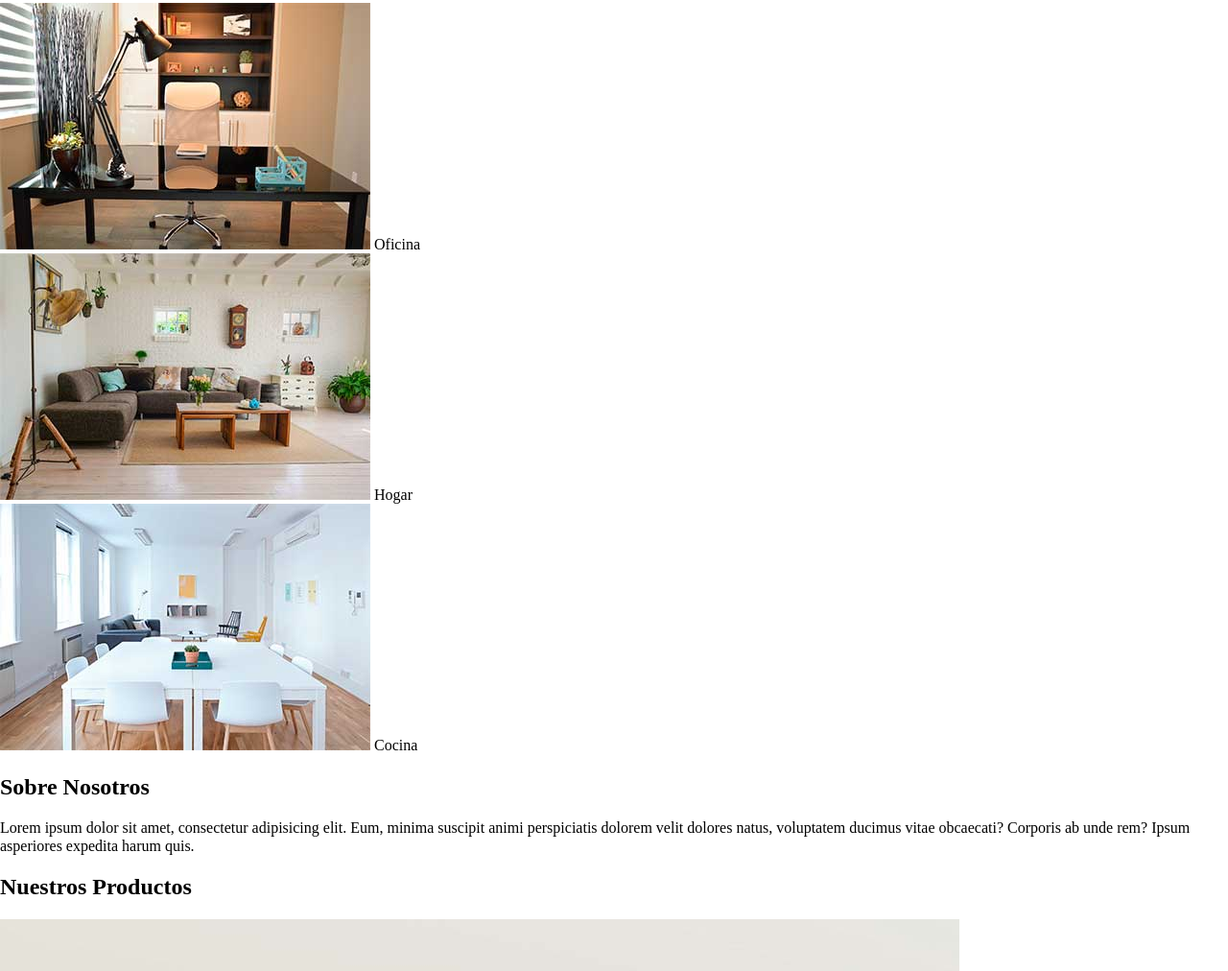
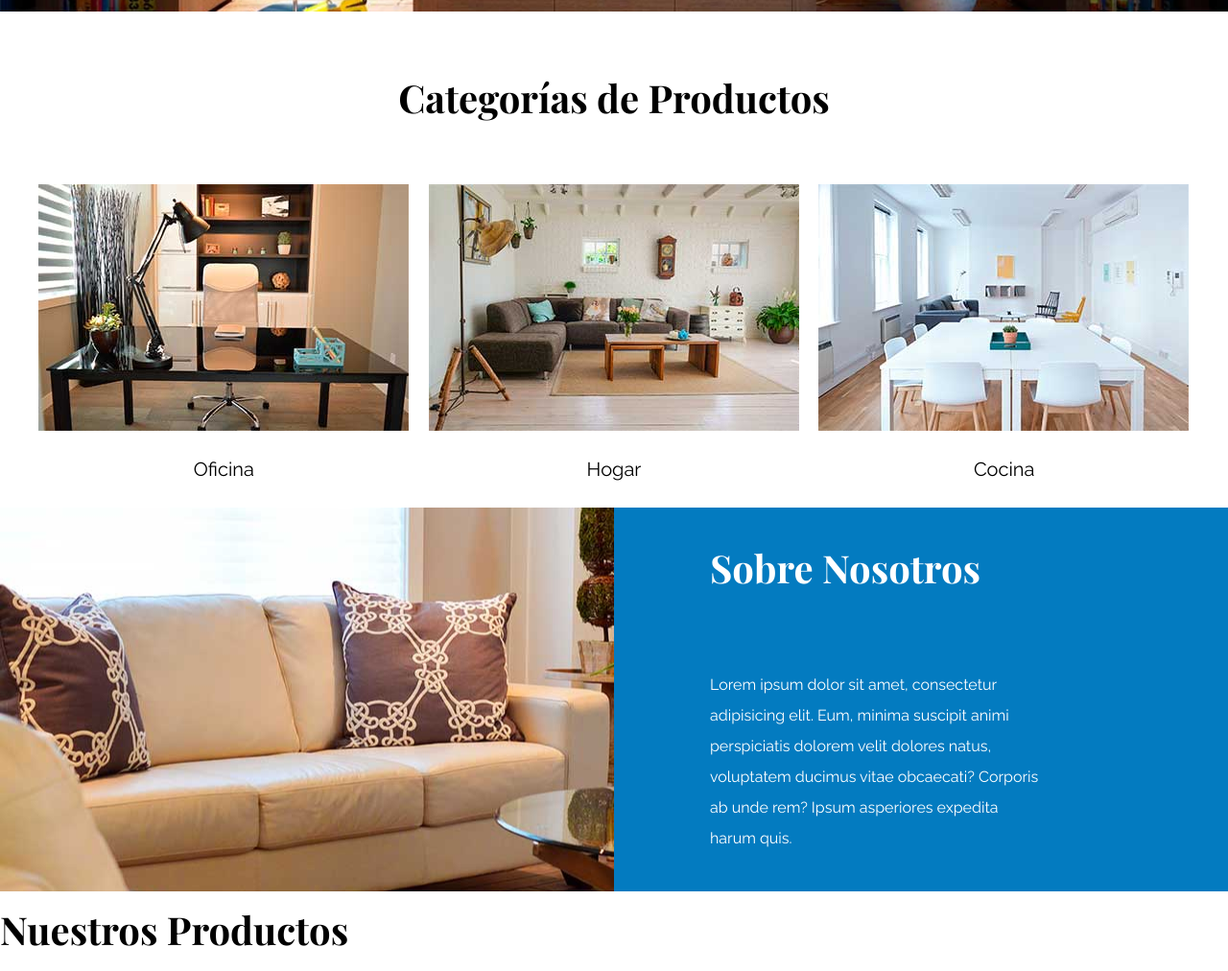
Before and after one commit to Vayron252/Proyecto_Ecommerce_Practica, a plain HTML site: page index.html in a window 1280 px wide. Shown: the part 811-1823 px from the top of the page at 96% size. Drawn offline with nearby package versions, Linux system fonts and the light colour scheme.

Commit message:
Commit Bloque Nosotros

```diff
--- a/css/app.css
+++ b/css/app.css
@@ -1,39 +1,109 @@
 /* Configuracion */
 html {
     box-sizing: border-box;
+    font-size: 62.5%; /* 1rem = 10px */
 }
 *, *::before, *::after {
     box-sizing: inherit;
 }
+body {
+    font-family: 'Raleway', sans-serif;
+    font-size: 1.6rem;
+    line-height: 2;
+}
 
 /* Globales */
+h1, h2, h3 {
+    font-family: 'Playfair Display', serif;
+    margin: 0 0 5rem 0;
+}
+h1 {
+    font-size: 5rem;
+}
+h2 {
+    font-size: 4rem;
+}
+h3 {
+    font-size: 3rem;
+}
 a {
     text-decoration: none;
     color: #000;
 }
 .contenedor {
-    max-width: 1200px;
+    max-width: 120rem;
     margin: 0 auto;
+}
+img {
+    max-width: 100%;
+    display: block;
 }
 
 /* Header y Navegacion */
 .nombre-sitio {
-    margin-top: 50px;
-    margin-bottom: 50px;
+    margin-top: 5rem;
     text-align: center;
 }
 .nombre-sitio span {
     color: #037bc0;
 }
 .contenedor-navegacion {
-    border-top: 1px solid #e1e1e1;
+    border-top: .1rem solid #e1e1e1;
 }
 .nav-principal {
-    padding: 20px 0;
+    padding: 2rem 0;
+    display: flex;
+    justify-content: space-between;
 }
 .hero {
     background-image: url(../img/principal.jpg);
     background-repeat: no-repeat;
     background-size: cover;
-    height: 550px;
+    background-position: center center;
+    height: 55rem;
 }
+
+/* Categorias */
+.categorias {
+    padding-top: 5rem;
+}
+.categorias h2 {
+    text-align: center;
+}
+.categoria a {
+    display: block;
+    text-align: center;
+    padding: 2rem;
+    font-size: 2rem;
+}
+.categoria a:hover {
+    background-color: #037bc0;
+    color: #FFF;
+    border-bottom-right-radius: 1rem;
+}
+.listado-categorias {
+    display: grid;
+    grid-template-columns: repeat(3, 1fr);
+    gap: 2rem;
+}
+
+/* Bloque Nosotros */
+.sobre-nosotros {
+    display: grid;
+    grid-template-columns: repeat(2, 1fr);
+    background-color: #037bc0;
+    height: 40rem;
+}
+.imagen-nosotros {
+    background-image: url(../img/nosotros.jpg);
+    background-repeat: no-repeat;
+    background-position: left center;
+}
+.texto-nosotros {
+    color: #FFF;
+    max-width: 70%;
+    padding-left: 10rem;
+    display: flex;
+    flex-direction: column;
+    justify-content: center;
+}
--- a/index.html
+++ b/index.html
@@ -4,6 +4,9 @@
     <meta charset="UTF-8">
     <meta name="viewport" content="width=device-width, initial-scale=1.0">
     <link rel="stylesheet" href="./css/normalize.css">
+    <link rel="preconnect" href="https://fonts.googleapis.com">
+    <link rel="preconnect" href="https://fonts.gstatic.com" crossorigin>
+    <link href="https://fonts.googleapis.com/css2?family=Playfair+Display:wght@700&family=Raleway:wght@400;700;900&display=swap" rel="stylesheet">
     <link rel="stylesheet" href="./css/app.css">
     <title>Ecommerce - Home</title>
 </head>
@@ -25,24 +28,27 @@
 
     <div class="hero"></div>
 
-    <section>
+    <section class="contenedor categorias">
         <h2>Categorías de Productos</h2>
-        <div>
+        <div class="listado-categorias">
+            <div class="categoria">
                 <img src="./img/categoria1.jpg" alt="Imagen Categoría">
                 <a href="#">Oficina</a>
             </div>
-        <div>
+            <div class="categoria">
                 <img src="./img/categoria2.jpg" alt="Imagen Categoría">
                 <a href="#">Hogar</a>
             </div>
-        <div>
+            <div class="categoria">
                 <img src="./img/categoria3.jpg" alt="Imagen Categoría">
                 <a href="#">Cocina</a>
             </div>
+        </div>
     </section>
 
-    <section>
-        <div>
+    <section class="sobre-nosotros">
+        <div class="imagen-nosotros"></div>
+        <div class="texto-nosotros">
             <h2>Sobre Nosotros</h2>
             <p>Lorem ipsum dolor sit amet, consectetur adipisicing elit. Eum, minima suscipit animi perspiciatis dolorem velit dolores natus, voluptatem ducimus vitae obcaecati? Corporis ab unde rem? Ipsum asperiores expedita harum quis.</p>
         </div>
```
Lines whose indentation alone changed are shown as unchanged.
